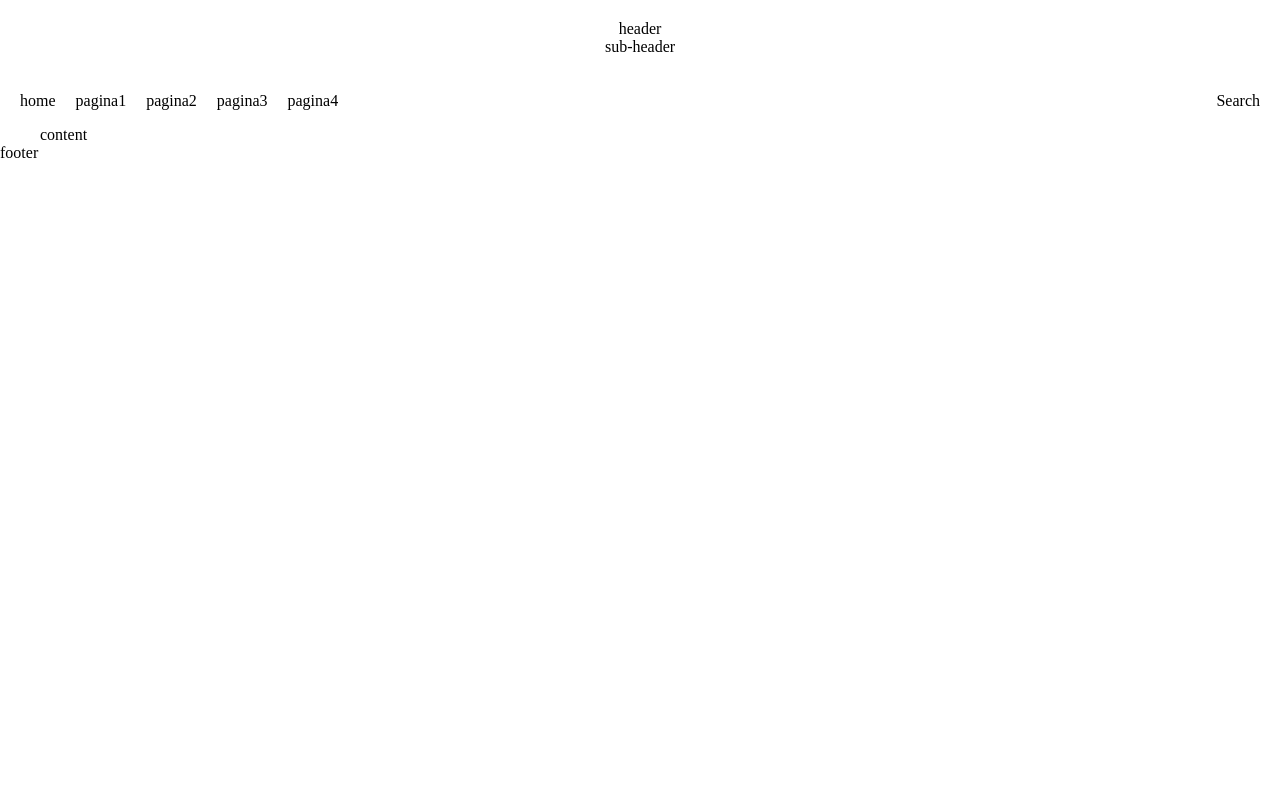
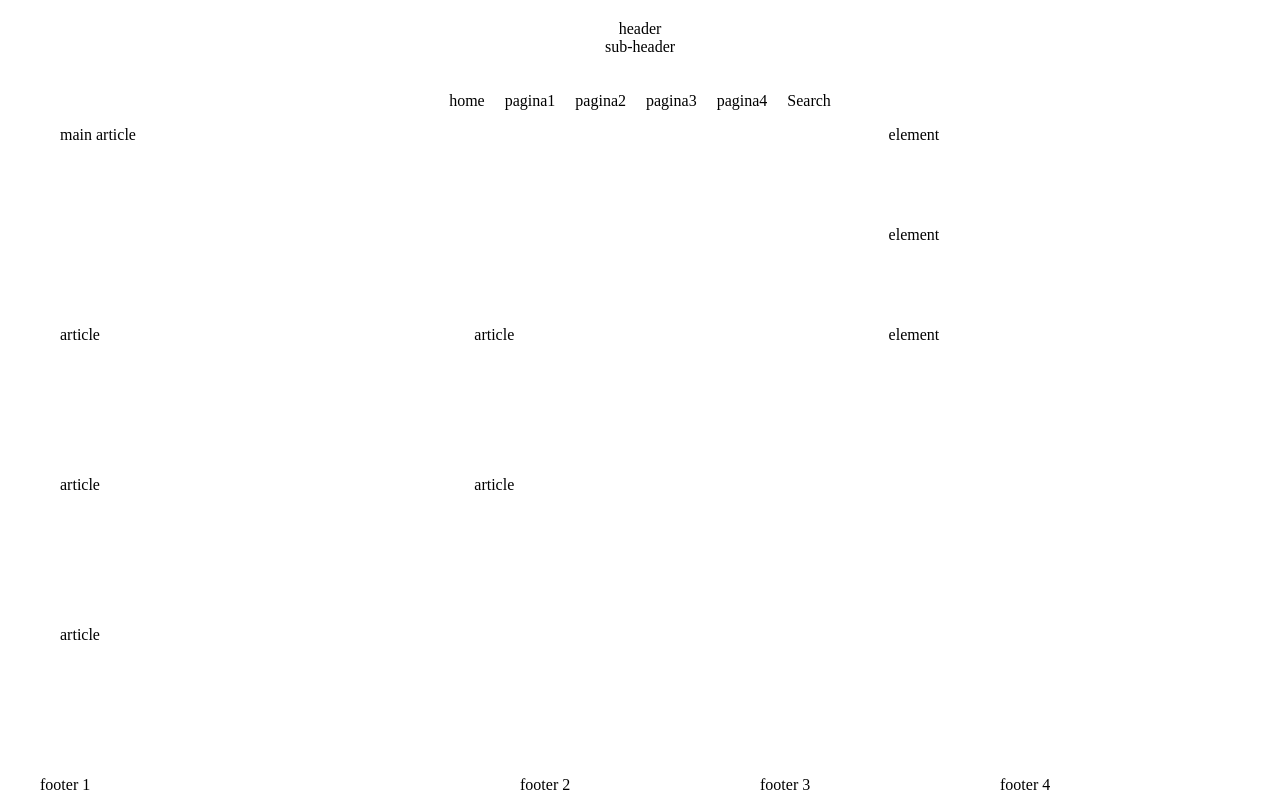
Before and after one commit to marzsam/blog, a plain HTML site: page index.html in a window 1280 px wide. Drawn offline with Linux system fonts and the light colour scheme.

Commit message:
web page layout

```diff
--- /dev/null
+++ b/css/content.css
@@ -0,0 +1,30 @@
+.content-left-container{
+    display: flex;
+    flex: 5;
+    flex-wrap: wrap;
+}
+@media only screen and (max-width: 1200px) {
+    .content-left-container{
+        flex-direction: column;
+    }
+}
+
+.article-container{
+    display: flex;
+    width: 50%;height: 150px;
+}
+
+.main-article-container{
+    width: 100%;height: 200px;
+}
+
+.content-right-container{
+    display: flex;
+    flex: 2;
+    flex-direction: column;
+}
+
+.sidebar-element-container{
+    display: flex;
+    height: 100px;
+}
--- /dev/null
+++ b/css/footer.css
@@ -0,0 +1,13 @@
+.footer-container{
+    display: flex;
+    width: 1200px;
+}
+
+.footer-column{
+    display:flex;
+    flex:1;
+}
+
+.footer-column-main{
+    flex: 2;
+}
--- a/css/style.css
+++ b/css/style.css
@@ -20,24 +20,25 @@
     display: flex;
     width: 100%;
     height: 50px;
-    justify-content: space-between;
+    justify-content: center;
 }
 
 .content{
     display: flex;
     width: 1200px;
+    padding-left: 20px;
+    padding-right: 20px;
 }
 
 @media only screen and (max-width: 1200px) {
     .content{
-        display: flex;
         width: 768px;
         flex-wrap: wrap;
     }
 }
 @media only screen and (max-width: 768px) {
     .content{
-        display: flex;
+        flex-direction: column;
         width: 100%;
         flex-wrap: wrap;
     }
@@ -46,4 +47,5 @@
 .footer{
     display: flex;
     width: 100%;
+    justify-content: center;
 }
--- a/index.html
+++ b/index.html
@@ -8,6 +8,8 @@
     <link rel="stylesheet" href="css/style.css">
     <link rel="stylesheet" href="css/header.css">
     <link rel="stylesheet" href="css/menu.css">
+    <link rel="stylesheet" href="css/content.css">
+    <link rel="stylesheet" href="css/footer.css">
     <link rel="stylesheet" href="https://fonts.googleapis.com/css?family=Courgette">
 </head>
 <body>
@@ -36,11 +38,54 @@
         </div>
 
         <div class="content">
-            content
+            <div class="content-left-container">
+                <div class="article-container main-article-container">
+                    main article
+                </div>
+                <div class="article-container ">
+                    article
+                </div>
+                <div class="article-container">
+                    article
+                </div>
+                <div class="article-container">
+                    article
+                </div>
+                <div class="article-container">
+                    article
+                </div>
+                <div class="article-container">
+                    article
+                </div>
+            </div>
+            <div class="content-right-container">
+                <div class="sidebar-element-container">
+                    element
+                </div>
+                <div class="sidebar-element-container">
+                    element
+                </div>
+                <div class="sidebar-element-container">
+                    element
+                </div>
+            </div>
         </div>
 
         <div class="footer">
-            footer
+            <div class="footer-container">
+                <div class="footer-column footer-column-main">
+                    footer 1
+                </div>
+                <div class="footer-column">
+                    footer 2
+                </div>
+                <div class="footer-column">
+                    footer 3
+                </div>
+                <div class="footer-column">
+                    footer 4
+                </div>
+            </div>
         </div>
 
     </div>
```
